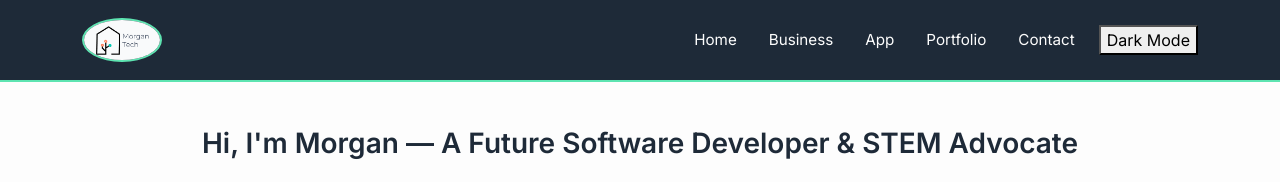
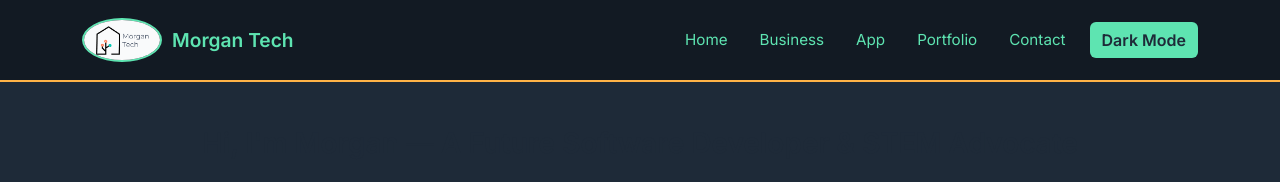
Before and after one commit to MorganTeague/MorganTeague.github.io, a plain HTML site: page main.html in a window 1280 px wide. Both pictures are taken after a click on the button "Dark Mode". Shown: the top 182 px of the page. Drawn offline with nearby package versions, Linux system fonts and the light colour scheme.

Commit message:
Update main.html

```diff
--- a/main.html
+++ b/main.html
@@ -38,6 +38,10 @@
       font-weight: bold;
       color: var(--primary);
       font-size: 1.2rem;
+    }
+
+    .navbar-brand:hover {
+      color: var(--highlight);
     }
 
     .nav-link {
@@ -136,6 +140,8 @@
       .profile-pic {
         margin: 0 auto;
       }
+    }
+
     /* Dark mode styles */
     .dark-mode {
       background-color: #1E2A38;
@@ -189,18 +195,19 @@
       background-color: var(--highlight);
       color: var(--secondary);
     }
-
   </style>
 </head>
 
 <body>
 
   <!-- Navbar -->
-  <nav class="navbar navbar-expand-lg">
-    <div class="container align-items-center">
+  <nav class="navbar navbar-expand-lg navbar-dark">
+    <div class="container">
       <a class="navbar-brand d-flex align-items-center" href="index.html">
         <img src="https://github.com/MorganTeague/MorganTeague.github.io/blob/main/unnamed.png?raw=true" class="logo" alt="Morgan Tech Logo" />
+        Morgan Tech
       </a>
+
       <!-- Mobile Toggle Button -->
       <button class="navbar-toggler" type="button" data-bs-toggle="collapse" data-bs-target="#navbarNav">
         <span class="navbar-toggler-icon"></span>
@@ -208,7 +215,7 @@
 
       <!-- Navbar Links + Button -->
       <div class="collapse navbar-collapse justify-content-end align-items-center" id="navbarNav">
-      <ul class="navbar-nav">
+        <ul class="navbar-nav me-3">
           <li class="nav-item">
             <a class="nav-link" href="home.html">Home</a>
           </li>
@@ -227,10 +234,11 @@
         </ul>
 
         <!-- Dark Mode Toggle -->
-      <button id="darkModeToggle" class="ms-3">Dark Mode</button>
+        <button id="darkModeToggle">Dark Mode</button>
       </div>
     </div>
   </nav>
+
   <!-- Title -->
   <div class="main-title">
     Hi, I'm Morgan — A Future Software Developer & STEM Advocate
@@ -323,8 +331,16 @@
     </div>
   </div>
 
-  <!-- Bootstrap JS -->
+  <!-- Bootstrap JS Bundle -->
   <script src="https://cdn.jsdelivr.net/npm/bootstrap@5.3.2/dist/js/bootstrap.bundle.min.js"></script>
+
+  <!-- Dark Mode Toggle Script -->
+  <script>
+    const toggleButton = document.getElementById('darkModeToggle');
+    toggleButton.addEventListener('click', () => {
+      document.body.classList.toggle('dark-mode');
+    });
+  </script>
 
 </body>
 
```
Lines whose indentation alone changed are shown as unchanged.
